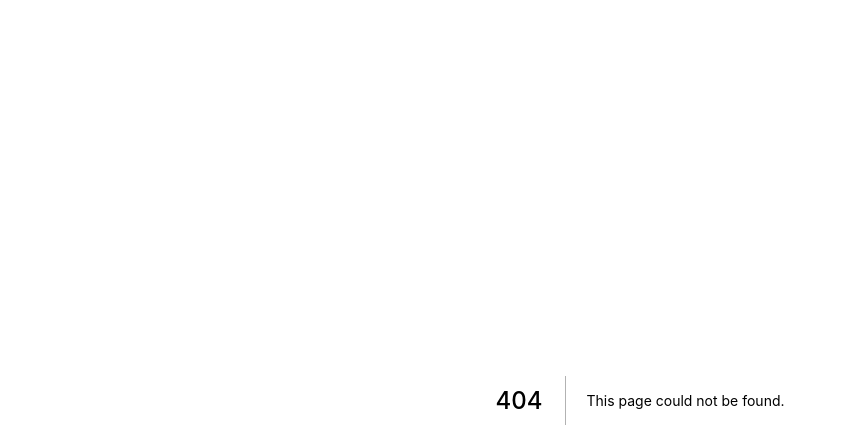
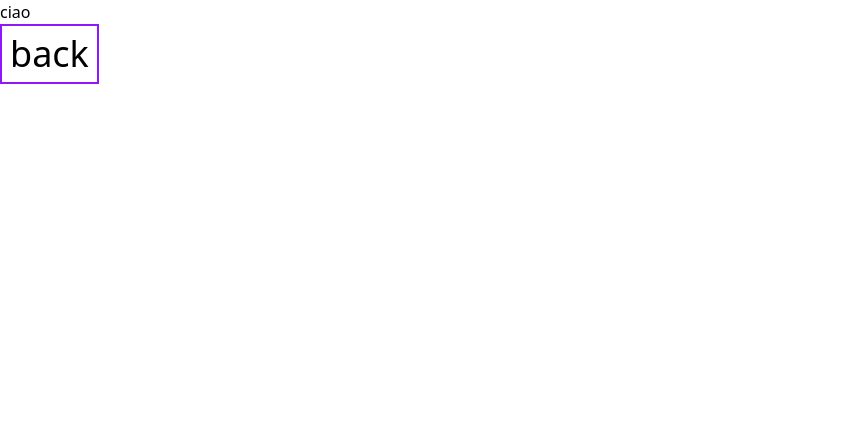
Before and after one commit to BromeRST/triads-frontend, a Next.js app: page /confirm in a window 1280 px wide. Before the commit this address had no page. Shown: the top 448 px of the page, without its empty margins (0-847 px from the left). Built offline with nearby package versions, Linux system fonts and the light colour scheme.

Commit message:
work on confirm page

```diff
--- /dev/null
+++ b/pages/confirm.jsx
@@ -0,0 +1,16 @@
+import Link from "next/link";
+
+const Confirm = () => {
+  return (
+    <div>
+      <div>ciao</div>
+      <Link href="/">
+        <div className="nes-pointer text-4xl p-2 border-2 border-brand-purple w-fit">
+          back
+        </div>
+      </Link>
+    </div>
+  );
+};
+
+export default Confirm;
--- a/pages/index.jsx
+++ b/pages/index.jsx
@@ -1,4 +1,5 @@
 import Head from "next/head";
+import Link from "next/link";
 import { ethers } from "ethers";
 import { useContext, useEffect, useState, useRef } from "react";
 import Contracts from "../contexts/contracts";
@@ -63,7 +64,9 @@ const Home = () => {
             Check Your Matches
           </div>
           <div className="nes-pointer hover:text-brand-pink">Rules</div>
-          <div className="nes-pointer hover:text-brand-pink">Options</div>
+          <Link href={"/confirm"}>
+            <div className="nes-pointer hover:text-brand-pink">Options</div>
+          </Link>
         </div>
         <div className="w-full h-1/6 flex items-center justify-around">
           <div className="p-1.5 bg-[#47288B] rounded">
```
